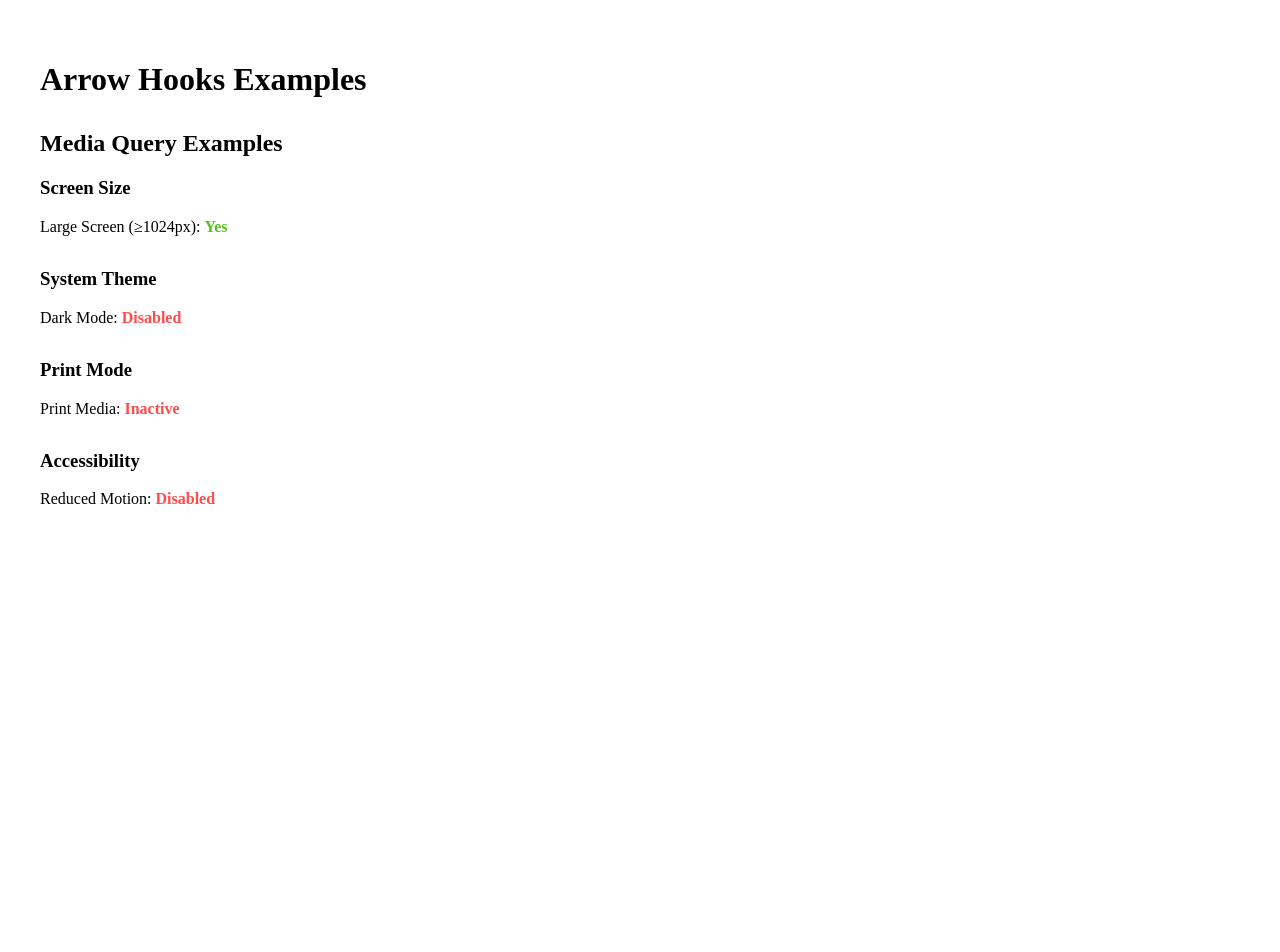
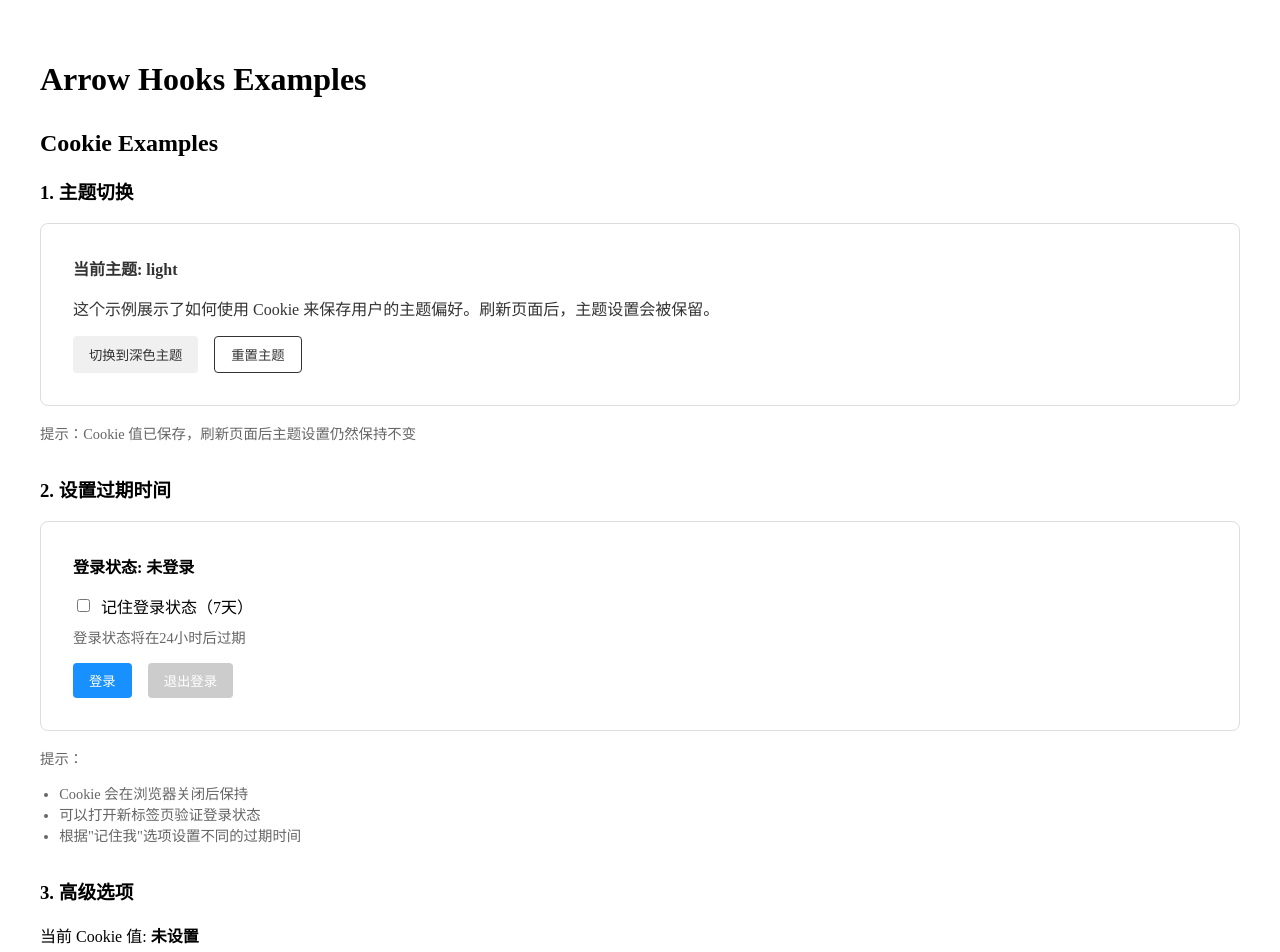
Before and after one commit to Zeno2019/arrow-hooks, a React (Vite) app: page / in a window 1280 px wide. Shown: the top 952 px of the page. Before the commit the page ends 800 px from the top, so only its background shows below. Built offline with nearby package versions, Linux system fonts and the light colour scheme.

Commit message:
Update: useCookie hook

```diff
--- a/src/App.tsx
+++ b/src/App.tsx
@@ -8,6 +8,7 @@ import ResizeObserverExample from './hooks/useResizeObserver/example';
 import IntersectionObserverExample from './hooks/useIntersectionObserver/example';
 import InfinityScrollExample from './hooks/useInfiniteScroll/example';
 import MediaQueryExample from './hooks/useMediaQuery/example';
+import CookieExample from './hooks/useCookie/example'
 
 function App() {
   return (
@@ -21,8 +22,9 @@ function App() {
         {/* <HoverExample /> */}
         {/* <ResizeObserverExample /> */}
         {/* <InfinityScrollExample /> */}
-        <MediaQueryExample />
+        {/* <MediaQueryExample /> */}
         {/* <IntersectionObserverExample /> */}
+        <CookieExample />
         {/* Add more examples here */}
       </div>
     </div>
--- /dev/null
+++ b/src/hooks/useCookie/example/index.tsx
@@ -0,0 +1,226 @@
+import React, { useState } from 'react';
+import useCookie from '../index';
+
+const CookieExample = () => {
+  return (
+    <div>
+      <h2>Cookie Examples</h2>
+
+      {/* 主题切换示例 */}
+      <section style={{ marginBottom: '2rem' }}>
+        <h3>1. 主题切换</h3>
+        <ThemeSwitcherExample />
+      </section>
+
+      {/* Cookie 过期时间示例 */}
+      <section style={{ marginBottom: '2rem' }}>
+        <h3>2. 设置过期时间</h3>
+        <ExpirationCookieExample />
+      </section>
+
+      {/* 高级选项示例 */}
+      <section>
+        <h3>3. 高级选项</h3>
+        <AdvancedCookieExample />
+      </section>
+    </div>
+  );
+};
+
+// 主题切换组件
+const ThemeSwitcherExample = () => {
+  const [theme, setTheme, removeTheme] = useCookie('theme', 'light');
+  const isDark = theme === 'dark';
+
+  const toggleTheme = () => {
+    setTheme(isDark ? 'light' : 'dark');
+  };
+
+  const resetTheme = () => {
+    removeTheme();
+  };
+
+  return (
+    <div>
+      <div
+        style={{
+          padding: '2rem',
+          backgroundColor: isDark ? '#333' : '#fff',
+          color: isDark ? '#fff' : '#333',
+          border: `1px solid ${isDark ? '#666' : '#ddd'}`,
+          borderRadius: '8px',
+          transition: 'all 0.3s ease',
+        }}
+      >
+        <h4 style={{ margin: '0 0 1rem 0' }}>
+          当前主题: <strong>{theme}</strong>
+        </h4>
+        <p style={{ margin: '0 0 1rem 0' }}>
+          这个示例展示了如何使用 Cookie 来保存用户的主题偏好。刷新页面后，主题设置会被保留。
+        </p>
+        <div style={{ display: 'flex', gap: '1rem' }}>
+          <button
+            onClick={toggleTheme}
+            style={{
+              padding: '0.5rem 1rem',
+              backgroundColor: isDark ? '#666' : '#f0f0f0',
+              color: isDark ? '#fff' : '#333',
+              border: 'none',
+              borderRadius: '4px',
+              cursor: 'pointer',
+            }}
+          >
+            切换到{isDark ? '浅色' : '深色'}主题
+          </button>
+          <button
+            onClick={resetTheme}
+            style={{
+              padding: '0.5rem 1rem',
+              backgroundColor: 'transparent',
+              color: isDark ? '#fff' : '#333',
+              border: `1px solid ${isDark ? '#fff' : '#333'}`,
+              borderRadius: '4px',
+              cursor: 'pointer',
+            }}
+          >
+            重置主题
+          </button>
+        </div>
+      </div>
+      <div style={{ marginTop: '1rem', fontSize: '0.9rem', color: '#666' }}>
+        提示：Cookie 值已保存，刷新页面后主题设置仍然保持不变
+      </div>
+    </div>
+  );
+};
+
+// 登录状态示例组件
+const ExpirationCookieExample = () => {
+  const [loginState, setLoginState, removeLoginState] = useCookie('login-status');
+  const [rememberMe, setRememberMe] = useState(false);
+  const isLoggedIn = loginState === 'logged-in';
+
+  const handleLogin = () => {
+    const expirationOptions = {
+      // 根据"记住我"选项设置不同的过期时间
+      expires: new Date(Date.now() + (rememberMe ? 7 * 24 * 60 * 60 * 1000 : 24 * 60 * 60 * 1000)), // 7天 或 24小时
+      path: '/',
+    };
+
+    setLoginState('logged-in', expirationOptions);
+  };
+
+  const handleLogout = () => {
+    removeLoginState();
+  };
+
+  return (
+    <div>
+      <div
+        style={{
+          padding: '2rem',
+          backgroundColor: '#fff',
+          border: '1px solid #ddd',
+          borderRadius: '8px',
+        }}
+      >
+        <h4 style={{ margin: '0 0 1rem 0' }}>
+          登录状态: <strong>{isLoggedIn ? '已登录' : '未登录'}</strong>
+        </h4>
+
+        <div style={{ marginBottom: '1rem' }}>
+          <label style={{ display: 'flex', alignItems: 'center', gap: '0.5rem' }}>
+            <input
+              type="checkbox"
+              checked={rememberMe}
+              onChange={(e) => setRememberMe(e.target.checked)}
+            />
+            记住登录状态（7天）
+          </label>
+          <p style={{ margin: '0.5rem 0 0 0', fontSize: '0.9rem', color: '#666' }}>
+            {rememberMe ? '登录状态将保持7天' : '登录状态将在24小时后过期'}
+          </p>
+        </div>
+
+        <div style={{ display: 'flex', gap: '1rem' }}>
+          <button
+            onClick={handleLogin}
+            disabled={isLoggedIn}
+            style={{
+              padding: '0.5rem 1rem',
+              backgroundColor: isLoggedIn ? '#ccc' : '#1890ff',
+              color: 'white',
+              border: 'none',
+              borderRadius: '4px',
+              cursor: isLoggedIn ? 'not-allowed' : 'pointer',
+            }}
+          >
+            登录
+          </button>
+          <button
+            onClick={handleLogout}
+            disabled={!isLoggedIn}
+            style={{
+              padding: '0.5rem 1rem',
+              backgroundColor: !isLoggedIn ? '#ccc' : '#ff4d4f',
+              color: 'white',
+              border: 'none',
+              borderRadius: '4px',
+              cursor: !isLoggedIn ? 'not-allowed' : 'pointer',
+            }}
+          >
+            退出登录
+          </button>
+        </div>
+      </div>
+
+      <div style={{ marginTop: '1rem', fontSize: '0.9rem', color: '#666' }}>
+        <p>提示：</p>
+        <ul style={{ margin: '0.5rem 0 0 0', paddingLeft: '1.2rem' }}>
+          <li>Cookie 会在浏览器关闭后保持</li>
+          <li>可以打开新标签页验证登录状态</li>
+          <li>根据"记住我"选项设置不同的过期时间</li>
+        </ul>
+      </div>
+    </div>
+  );
+};
+
+// 高级选项示例组件
+const AdvancedCookieExample = () => {
+  const [cookie, setCookie, removeCookie] = useCookie('advanced-example');
+
+  const handleSetSecureCookie = () => {
+    setCookie('这是一个安全的 Cookie', {
+      secure: true,
+      SameSite: 'Strict',
+      path: '/',
+    });
+  };
+
+
+  return (
+    <div>
+      <p>当前 Cookie 值: <strong>{cookie || '未设置'}</strong></p>
+      <div style={{ display: 'flex', gap: '1rem', marginTop: '1rem' }}>
+        <button
+          onClick={handleSetSecureCookie}
+          style={{ padding: '0.5rem 1rem' }}
+        >
+          设置安全 Cookie
+        </button>
+        <button
+          onClick={() => removeCookie()}
+          style={{ padding: '0.5rem 1rem' }}
+        >
+          删除 Cookie
+        </button>
+      </div>
+      <p style={{ marginTop: '1rem', color: '#666', fontSize: '0.9rem' }}>
+        注意：某些选项可能在本地开发环境中不会生效
+      </p>
+    </div>
+  );
+};
+
+export default CookieExample;
--- /dev/null
+++ b/src/hooks/useCookie/index.ts
@@ -0,0 +1,115 @@
+import { useState, useCallback } from 'react';
+import { isBrowser } from '../../util';
+
+interface CookieOptions {
+  path?: string;
+  expires?: number | Date;
+  maxAge?: number;
+  domain?: string;
+  secure?: boolean;
+  SameSite?: 'Strict' | 'Lax' | 'None';
+}
+
+type SetCookieValue = string | null;
+
+const hasCookie = (key: string): boolean => {
+  if (!isBrowser) return false;
+  return document.cookie
+    .split(';')
+    .some(item => item.trim().startsWith(`${key}=`));
+};
+
+
+/**
+ * 用于 Cookie 操作的 Hook
+ * @param key - cookie 的 key 名
+ * @param defaultValue - 默认值
+ * @returns [cookieValue, setCookie, removeCookie]
+ */
+const useCookie = (key: string, defaultValue?: string) => {
+  const getCookieValue = useCallback(() => {
+    if (!isBrowser) return defaultValue;
+
+    const match = document.cookie.match(new RegExp(`(^|;\\s*)(${key})=([^;]*)`));
+    return match ? decodeURIComponent(match[3]) : defaultValue;
+  }, [key, defaultValue]);
+
+  const [value, setValue] = useState<string | undefined>(getCookieValue);
+
+  const setCookie = useCallback((newValue: SetCookieValue, options: CookieOptions = {}) => {
+    if (!isBrowser) return;
+
+    // 如果传入 null，则删除 cookie
+    if (newValue === null) {
+      const cookieExists = hasCookie(key);
+
+      if (process.env.NODE_ENV === 'development' && !cookieExists) {
+        console.warn(
+          `[useCookie] Attempting to remove non-existent cookie: ${key}`
+        );
+      }
+
+      document.cookie = `${key}=; expires=Thu, 01 Jan 1970 00:00:00 GMT${options.path ? `; path=${options.path}` : ''
+        }${options.domain ? `; domain=${options.domain}` : ''}`;
+
+      setValue(undefined);
+      return;
+    }
+
+    let cookie = `${key}=${encodeURIComponent(newValue)}`;
+
+    if (options.path) {
+      cookie += `; path=${options.path}`;
+    }
+
+    if (options.expires) {
+      const expirationDate = options.expires instanceof Date
+        ? options.expires
+        : new Date(Date.now() + options.expires * 1000);
+      cookie += `; expires=${expirationDate.toUTCString()}`;
+    }
+
+    if (options.maxAge) {
+      cookie += `; max-age=${options.maxAge}`;
+    }
+
+    if (options.domain) {
+      cookie += `; domain=${options.domain}`;
+    }
+
+    if (options.secure) {
+      cookie += '; secure';
+    }
+
+    if (options.SameSite) {
+      cookie += `; SameSite=${options.SameSite}`;
+    }
+
+    try {
+      document.cookie = cookie;
+      setValue(newValue);
+    } catch (error) {
+      if (process.env.NODE_ENV === 'development') {
+        console.error(`[useCookie] Failed to set cookie: ${key}`, error);
+      }
+
+      throw error;
+    }
+  }, [key]);
+
+  const removeCookie = useCallback((options: CookieOptions = {}) => {
+    const cookieExists = hasCookie(key);
+
+    if (process.env.NODE_ENV === 'development' && !cookieExists) {
+      console.warn(
+        `[useCookie] Attempting to remove non-existent cookie: ${key}`
+      );
+    }
+
+    setCookie(null, options);
+  }, [key, setCookie]);
+
+  return [value, setCookie, removeCookie] as const;
+};
+
+export default useCookie;
--- a/src/index.ts
+++ b/src/index.ts
@@ -5,4 +5,5 @@ export { default as useHover } from './hooks/useHover';
 export { default as useResizeObserver } from './hooks/useResizeObserver';
 export { default as useIntersectionObserver } from './hooks/useIntersectionObserver';
 export { default as useInfiniteScroll } from './hooks/useInfiniteScroll';
-export { default as useMediaQuery } from './hooks/useMediaQuery'
+export { default as useMediaQuery } from './hooks/useMediaQuery';
+export { default as useCookie } from './hooks/useCookie'
```
Also changed, not shown: 1 other file (tests, documents, lock files or other folders).
